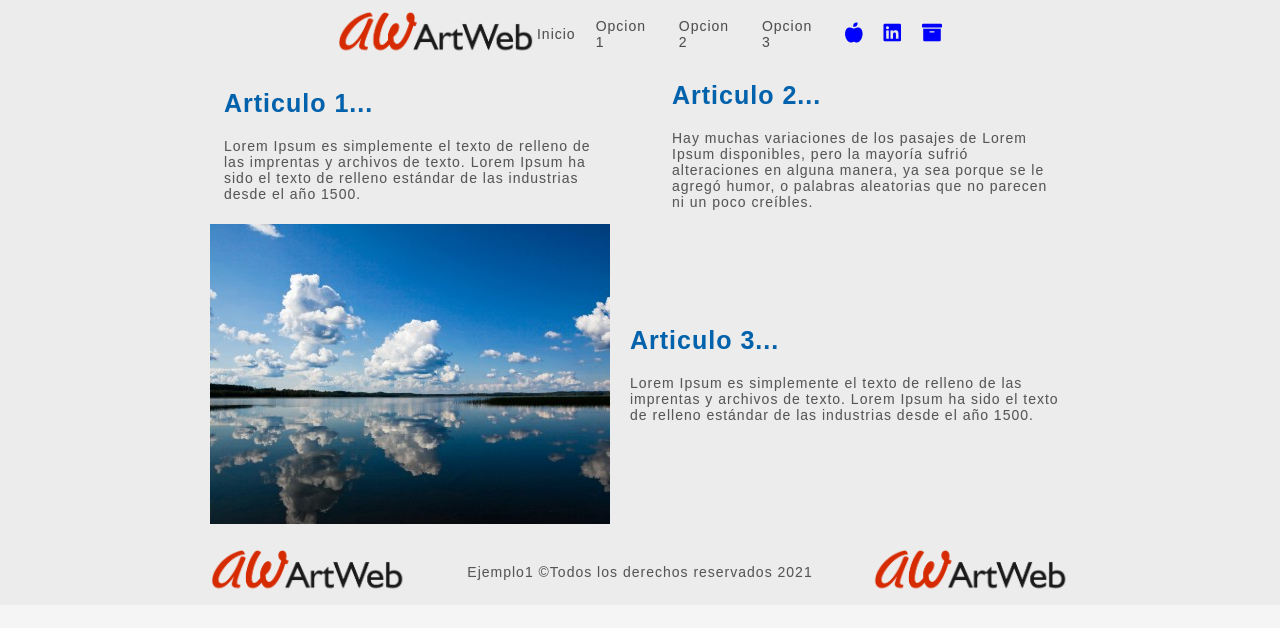
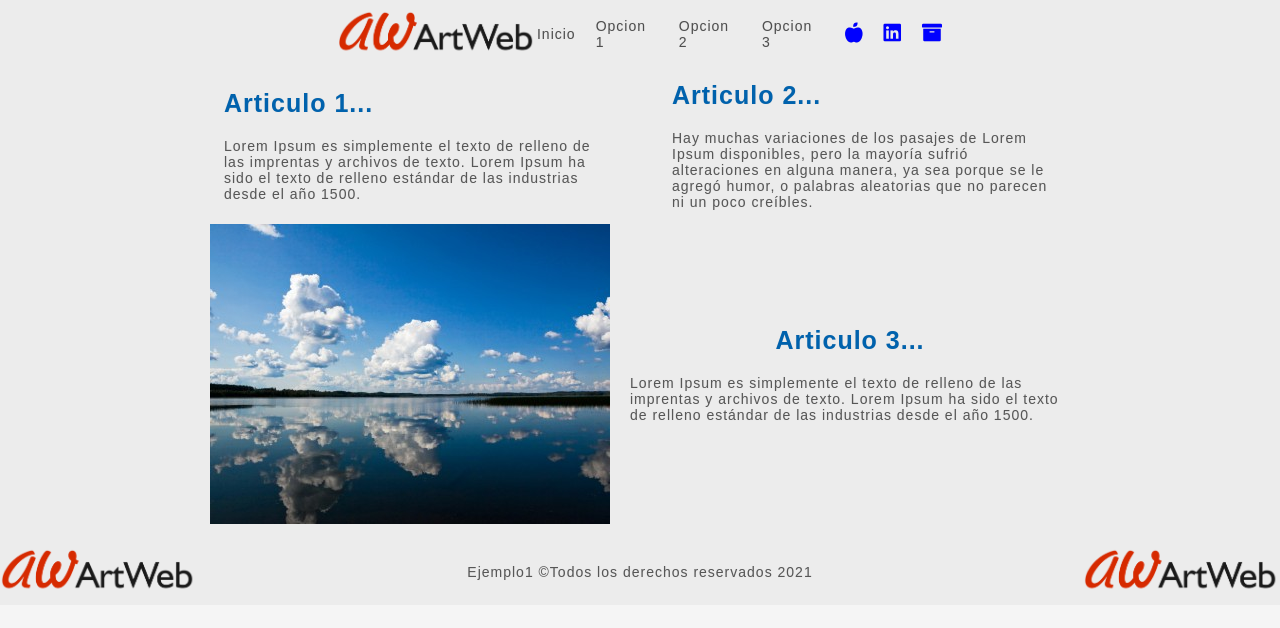
Before and after one commit to isaac9889/pruebas-diego, a React (Create React App) app: page / in a window 1280 px wide. Shown: the top 628 px of the page. Built offline with nearby package versions, Linux system fonts and the light colour scheme; a web font is replaced by a local one.

Commit message:
ADD: 2 Query

```diff
--- a/src/styles/design_system/themes/Diego/header/_header.scss
+++ b/src/styles/design_system/themes/Diego/header/_header.scss
@@ -89,7 +89,6 @@ background: #ececec;
 
   @media screen and (min-width:1024px){
     flex-direction: row;
-
   }
 }
 
@@ -115,8 +114,6 @@ background: #ececec;
   width: -webkit-fill-available;
   width: -moz-available;
   gap: 20px;
-}
-
 
   .AppDos__Caja4{
     display: flex;
@@ -125,8 +122,10 @@ background: #ececec;
     width: -webkit-fill-available;
     width: -moz-available;
 
+    @media screen and (min-width:1024px){
+        flex-direction: column;
     }
-
+  }
 
   .AppDos__Caja5{
     display: flex;
@@ -135,40 +134,46 @@ background: #ececec;
     justify-content: space-between;
     align-items: center;
     flex-wrap: wrap;
+
+    @media screen and (min-width:1024px){
+        flex-direction: column;
+    }
   }
 
 
+
+}
+
+
+
 .AppDos__Contenedor4 {
-
     display: flex;
-    flex-direction: row;
+    flex-direction: column;
     align-items: center;
     justify-content: space-between;
-    max-width: 860px;
+    min-width: 860px;
     width: -webkit-fill-available;
     width: -moz-available;
 
     .AppDos__CajaInt-imagen2 {
-
       width: auto;
-
     }
 
+    @media screen and (min-width:1024px){
+      flex-direction: row;
+    }
 }
 
 
 .AppDos__Pie{
   width: auto;
-
 }
 
 .imagen1 {
-
   height: 100%;
   max-height: 47px;
   max-width: 200px;
   width: 100%;
-
 }
 
 
```
Lines whose indentation alone changed are shown as unchanged.
